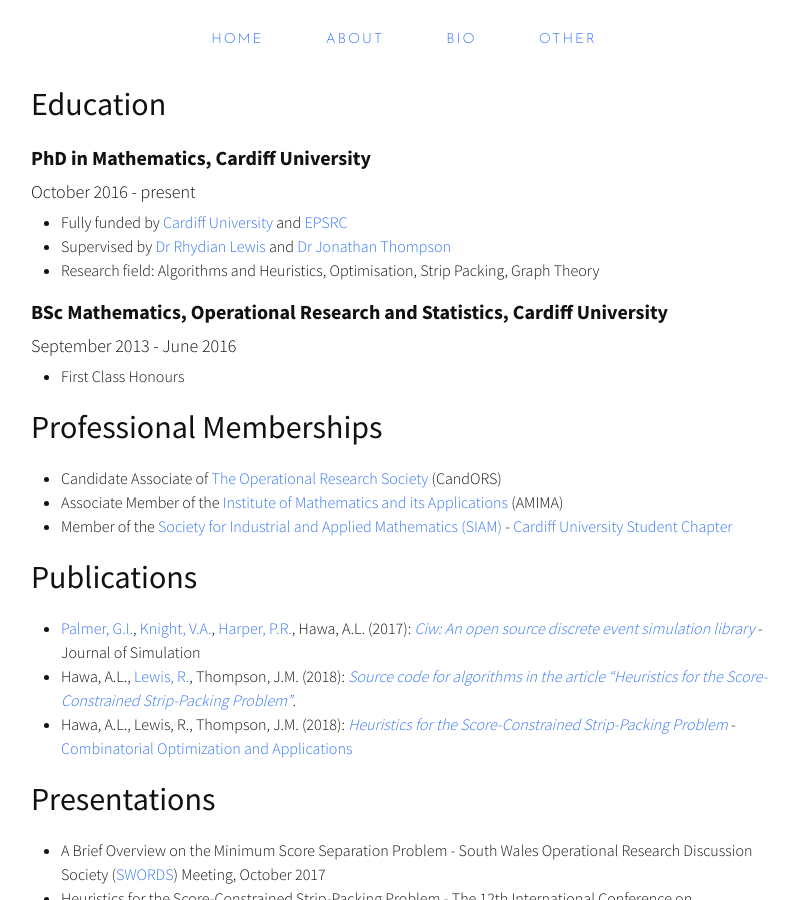
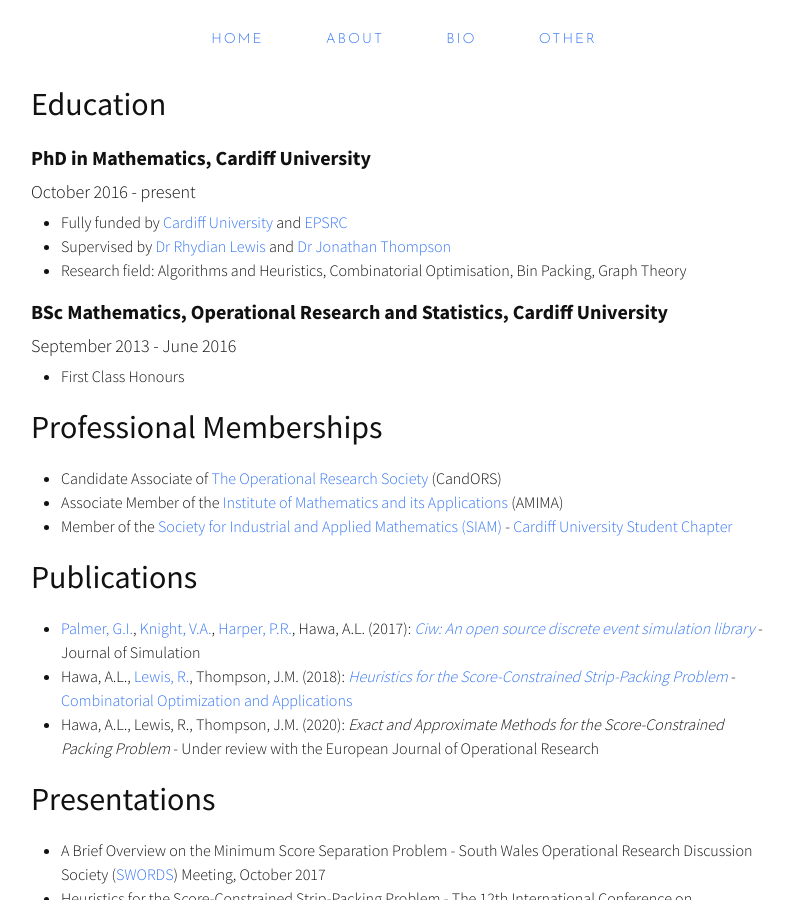
Before and after one commit to asyllh/asyllh.github.io, a Jekyll site: the page built from bio.md, in a window 1280 px wide and 900 px high, scrolled down 201 px. Shown: the whole window, without its empty margins (239-1038 px from the left). Built offline with Jekyll 4.4.1, drawn with Linux system fonts in a browser that asks for light colours; nearby versions of some CDN libraries.

Commit message:
added newest publication.:

```diff
--- a/bio.md
+++ b/bio.md
@@ -10,9 +10,9 @@ permalink: /bio/
 
 October 2016 - present
 
-* Fully funded by [Cardiff University](http://www.cardiff.ac.uk/mathematics) and [EPSRC](https://www.epsrc.ac.uk/)
+* Fully funded by [Cardiff University](https://www.cardiff.ac.uk/people/research-students/view/477837-hawa-asyl) and [EPSRC](https://www.epsrc.ac.uk/)
 * Supervised by [Dr Rhydian Lewis](http://www.rhydlewis.eu) and [Dr Jonathan Thompson](http://www.cardiff.ac.uk/people/view/98669-thompson-jonathan)
-* Research field: Algorithms and Heuristics, Optimisation, Strip Packing, Graph Theory
+* Research field: Algorithms and Heuristics, Combinatorial Optimisation, Bin Packing, Graph Theory
 
 
 #### BSc Mathematics, Operational Research and Statistics, Cardiff University
@@ -20,8 +20,6 @@ October 2016 - present
 September 2013 - June 2016
 
 * First Class Honours
-
-
 
 
 ## Professional Memberships
@@ -33,8 +31,8 @@ September 2013 - June 2016
 ## Publications
 
 * [Palmer, G.I.](http://www.geraintianpalmer.org.uk), [Knight, V.A.](http://www.vknight.org), [Harper, P.R.](http://www.profpaulharper.com), Hawa, A.L. (2017): [*Ciw: An open source discrete event simulation library*](https://doi.org/10.1080/17477778.2018.1473909) - Journal of Simulation
-* Hawa, A.L., [Lewis, R.](http://www.rhydlewis.eu), Thompson, J.M. (2018): [*Source code for algorithms in the article "Heuristics for the Score-Constrained Strip-Packing Problem"*](https://zenodo.org/record/1311857#.W4Uj_JNKjyg).
-* Hawa, A.L., Lewis, R., Thompson, J.M. (2018): [*Heuristics for the Score-Constrained Strip-Packing Problem*](https://link.springer.com/content/pdf/10.1007%2F978-3-030-04651-4_30.pdf) - [Combinatorial Optimization and Applications](https://doi.org/10.1007/978-3-030-04651-4)
+* Hawa, A.L., [Lewis, R.](http://www.rhydlewis.eu), Thompson, J.M. (2018): [*Heuristics for the Score-Constrained Strip-Packing Problem*](https://link.springer.com/content/pdf/10.1007%2F978-3-030-04651-4_30.pdf) - [Combinatorial Optimization and Applications](https://doi.org/10.1007/978-3-030-04651-4)
+* Hawa, A.L., Lewis, R., Thompson, J.M. (2020): *Exact and Approximate Methods for the Score-Constrained Packing Problem* - Under review with the European Journal of Operational Research
 
 ## Presentations
 
```
